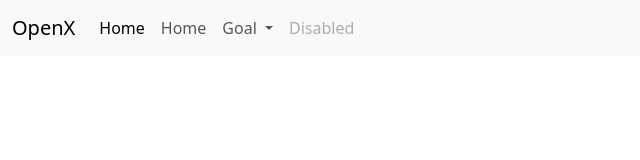
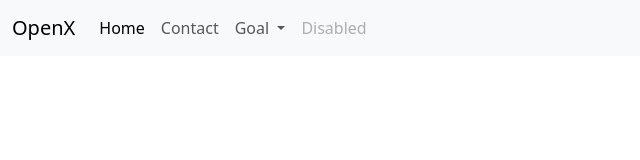
Before and after one commit to Nikhil-Patil-07/sample-repo, a plain HTML site: page mywebsite/index.html in a window 1280 px wide. Shown: the full height of the page, 0-640 px from the left. Drawn offline with nearby package versions, Linux system fonts and the light colour scheme.

Commit message:
change make

```diff
--- a/mywebsite/index.html
+++ b/mywebsite/index.html
@@ -33,7 +33,7 @@
             </li>
 
             <li class="nav-item">
-              <a class="nav-link" href="#">Home</a>
+              <a class="nav-link" href="#">Contact</a>
             </li>
 
             <li class="nav-item dropdown">
```
